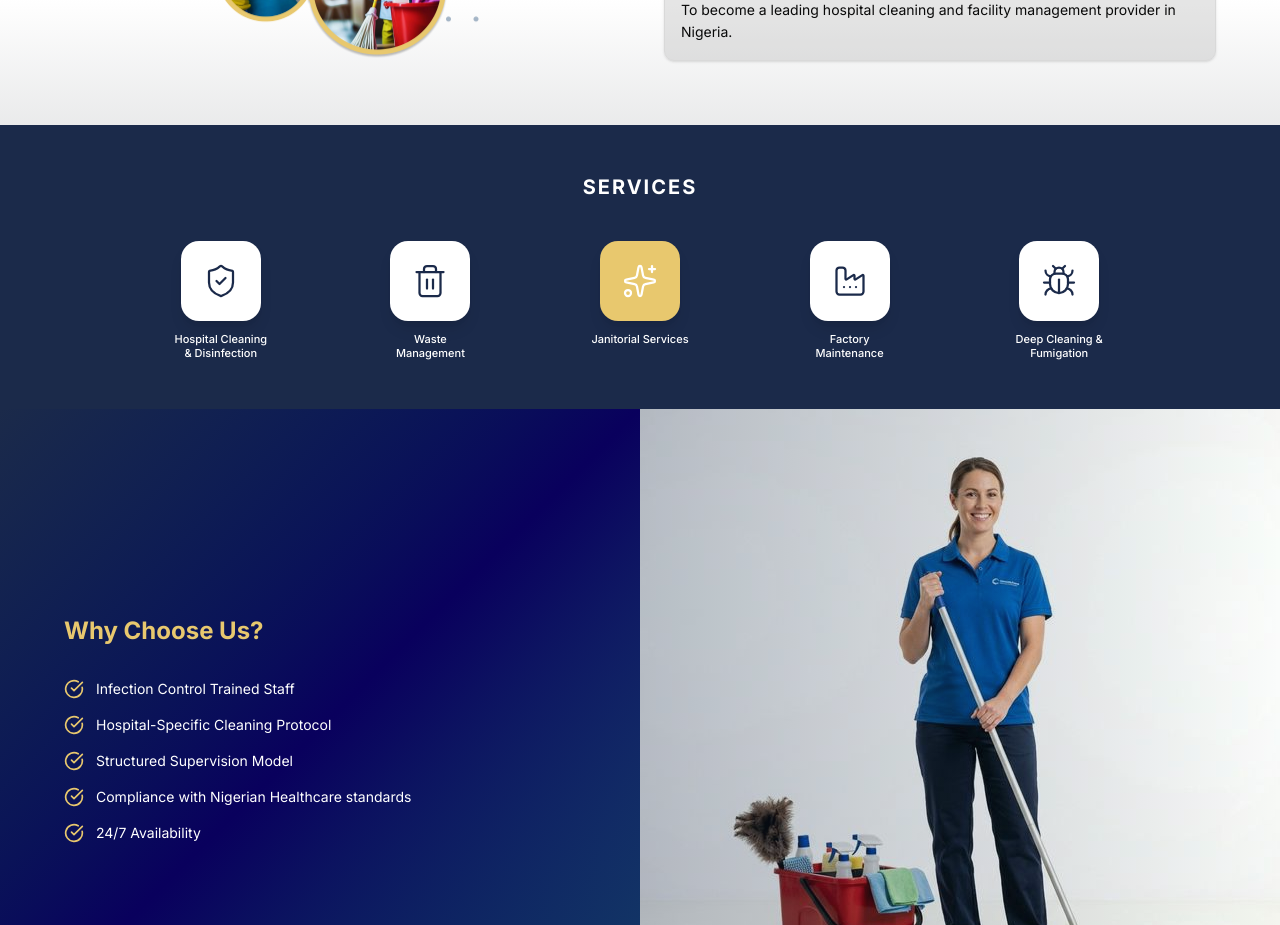
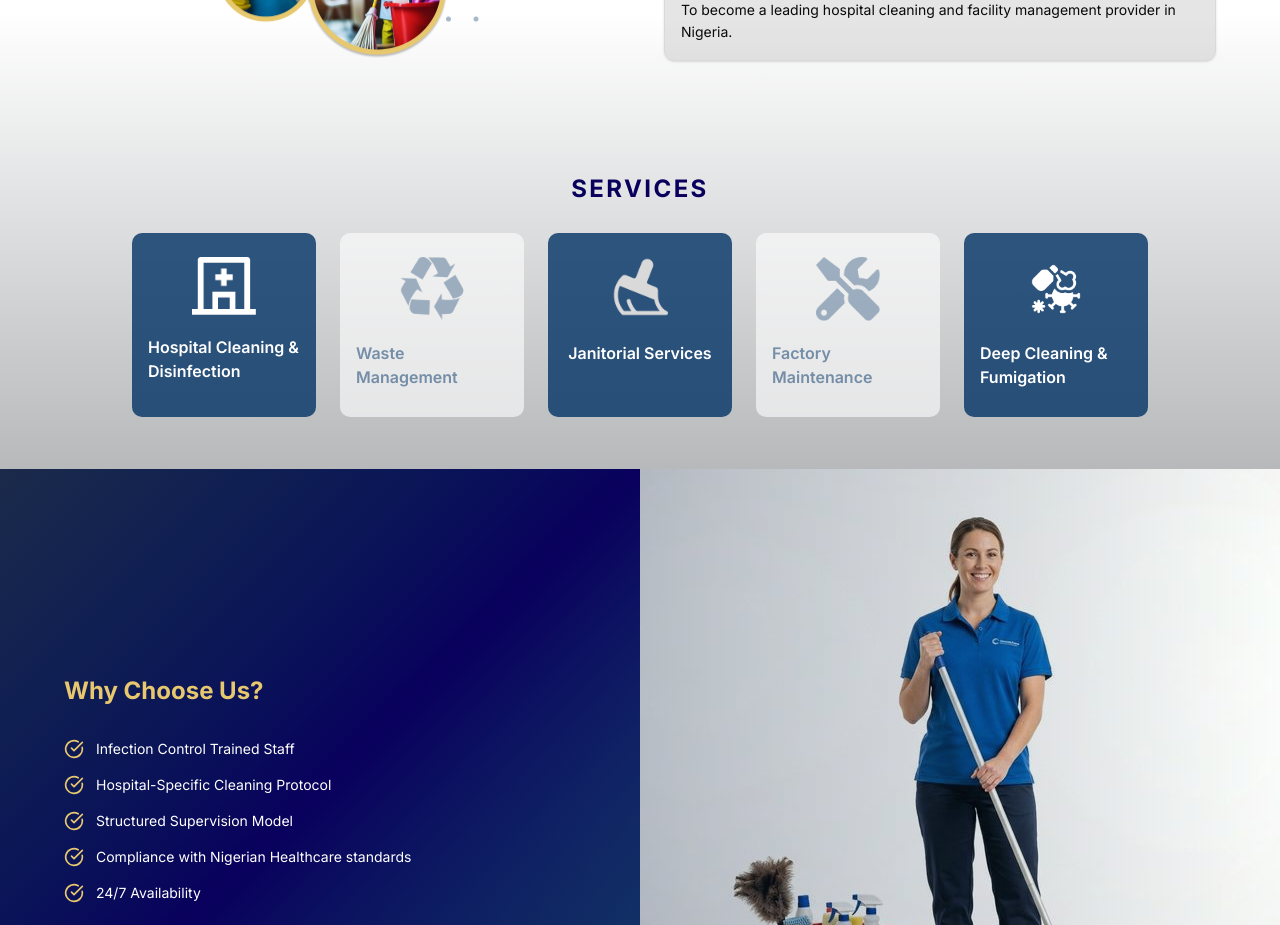
Before and after one commit to umaryun/zaheer_website, a React (Vite) app: page / in a window 1280 px wide. Shown: the part 840-1765 px from the top of the page. Built offline with nearby package versions, Linux system fonts and the light colour scheme.

Commit message:
service component

```diff
--- a/src/components/Services.tsx
+++ b/src/components/Services.tsx
@@ -5,6 +5,7 @@ import {
   Factory,
   Bug,
 } from "lucide-react";
+import { ServiceCarousel } from "./ServiceCarosel";
 
 const services = [
   {
@@ -36,13 +37,14 @@ const services = [
 
 export function Services() {
   return (
-    <section className="py-12 px-6 sm:px-10 lg:px-16 bg-navy">
+    <section className="py-12 px-6 sm:px-10 lg:px-16">
       <div className="max-w-5xl mx-auto">
-        <h2 className="text-center text-xl font-bold text-white tracking-widest uppercase mb-10">
+        <h2 className="text-center text-2xl font-bold text-[#09005D] tracking-widest uppercase mb-6">
           Services
         </h2>
-        <div className="grid grid-cols-2 sm:grid-cols-3 md:grid-cols-5 gap-6 justify-items-center">
-          {services.map((service) => (
+        <div className="">
+          <ServiceCarousel />
+          {/* {services.map((service) => (
             <div
               key={service.label}
               className="flex flex-col items-center gap-3"
@@ -63,7 +65,7 @@ export function Services() {
                 {service.label}
               </p>
             </div>
-          ))}
+          ))} */}
         </div>
       </div>
     </section>
```
